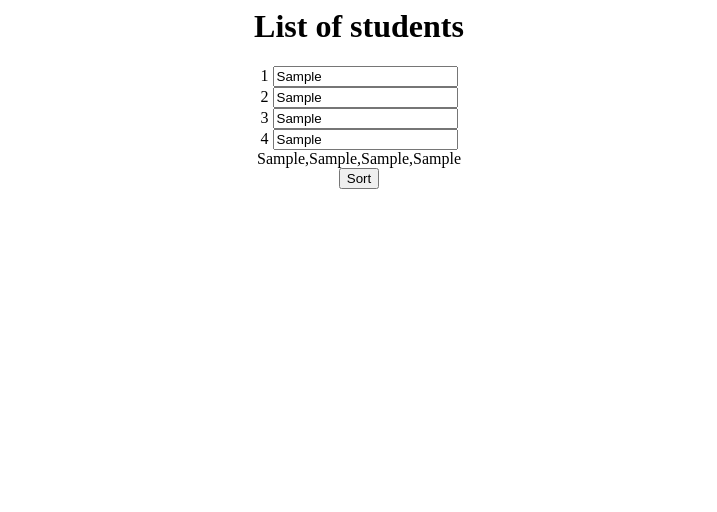
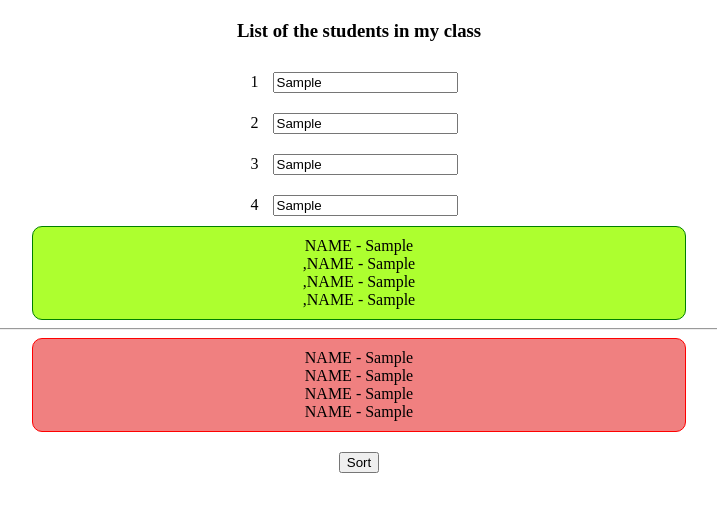
Before and after one commit to pandeyayansh04/CLASS-80, a plain HTML site: page index.html in a window 1280 px wide. Both pictures are taken after typing "Sample", "Sample", "Sample", "Sample" into the empty fields and a click on the button "Submit". Shown: the whole page, without its empty margins (281-998 px from the left). Drawn offline with Linux system fonts and the light colour scheme.

Commit message:
Add files via upload

```diff
--- a/index.html
+++ b/index.html
@@ -1,29 +1,52 @@
+<!DOCTYPE html>
 <html>
 <head>
-        <link rel="stylesheet" href="style.css">
-        <script src="main.js"> </script>
+	<title>C80</title>
+<link rel="stylesheet" type="text/css" href="style.css">
+	<script src="main.js"></script>
+
 </head>
 <body>
 <center>
-        <h1>List of students</h1>
-        <div>
+<h3 style="margin-top: 20px; margin-bottom: 20px; ">
+	List of the students in my class
+</h3>
+
+<div id="rows">
 <span>1</span>
-            <input type="text" placeholder="Student name"id="name1">
+<input type="text" placeholder="Name of the Student" id="name_of_the_student_1">
 <br>
+
 <span>2</span>
-            <input type="text" placeholder="Student name"id="name2">
+<input type="text" placeholder="Name of the Student" id="name_of_the_student_2">
 <br>
+
 <span>3</span>
-            <input type="text" placeholder="Student name"id="name3">
+<input type="text" placeholder="Name of the Student" id="name_of_the_student_3">
 <br>
+
 <span>4</span>
-            <input type="text" placeholder="Student name"id="name4">
-            <br>
+<input type="text" placeholder="Name of the Student" id="name_of_the_student_4">
 </div>
-        <div id="names"></div>
-        <button id="sortbutton" onclick="sort()" style="display:none">Sort</button>
-        <button id="submitbutton" onclick="submit()">Submit</button>
+
+<button onclick="submit()" id="submit_button">
+	Submit
+</button>
+
+<div id="display_name_with_commas">
+</div>
+
+<hr>
+
+<div id="display_name_without_commas">
+</div>
+
+
+<button onclick="sorting()" id="sort_button">
+	Sort
+</button>
 </center>
+
+</script>
 </body>
-
 </html>
--- a/main.js
+++ b/main.js
@@ -1,20 +1,22 @@
 var names=[];
+var displaynames=[];
 function submit(){
- name1=document.getElementById("name1").value;
- name2=document.getElementById("name2").value;
- name3=document.getElementById("name3").value;
- name4=document.getElementById("name4").value;
+    for(k=1;k<=4;k++) {
+        var student=document.getElementById("name_of_the_student_"+k).value;
+        names.push(student);
 
- names.push(name1);
- names.push(name2);
- names.push(name3);
- names.push(name4);
-
- document.getElementById("names").innerHTML=names;
- document.getElementById("submitbutton").style.display="none";
- document.getElementById("sortbutton").style.display="inline-block";
+    }
+    for(j=0;j<names.length;j++){
+        displaynames.push("NAME - "+names[j]+"<br>");
+    }
+    document.getElementById("display_name_with_commas").innerHTML=displaynames;
+    var removecommas=displaynames.join(" ");
+    document.getElementById("display_name_without_commas").innerHTML=removecommas;
+    document.getElementById("sort_button").style.display="inline-block";
+    document.getElementById("submit_button").style.display="none";
 }
-function sort(){
-    names.sort();
-    document.getElementById("names").innerHTML=names;
+function sorting(){
+    displaynames.sort();
+    var removecommas=displaynames.join(" ");
+    document.getElementById("display_name_without_commas").innerHTML=removecommas;
 }
--- /dev/null
+++ b/style.css
@@ -0,0 +1,33 @@
+#submit_button
+{
+	margin-top: 20px;
+	margin-bottom: 20px;
+}
+#sort_button
+{
+	display: none;
+	margin-top: 20px;
+	margin-bottom: 20px;
+}
+
+input
+{
+	margin: 10px;
+}
+#display_name_with_commas
+{
+	border: 1px solid green;
+    padding: 10px;
+	background-color: greenyellow;
+	border-radius: 10px;
+    width: 50%;
+}
+
+#display_name_without_commas
+{
+	border: 1px solid red;
+    padding: 10px;
+    background-color: lightcoral;
+	border-radius: 10px;
+    width: 50%;
+}
```
Lines whose indentation alone changed are shown as unchanged.
